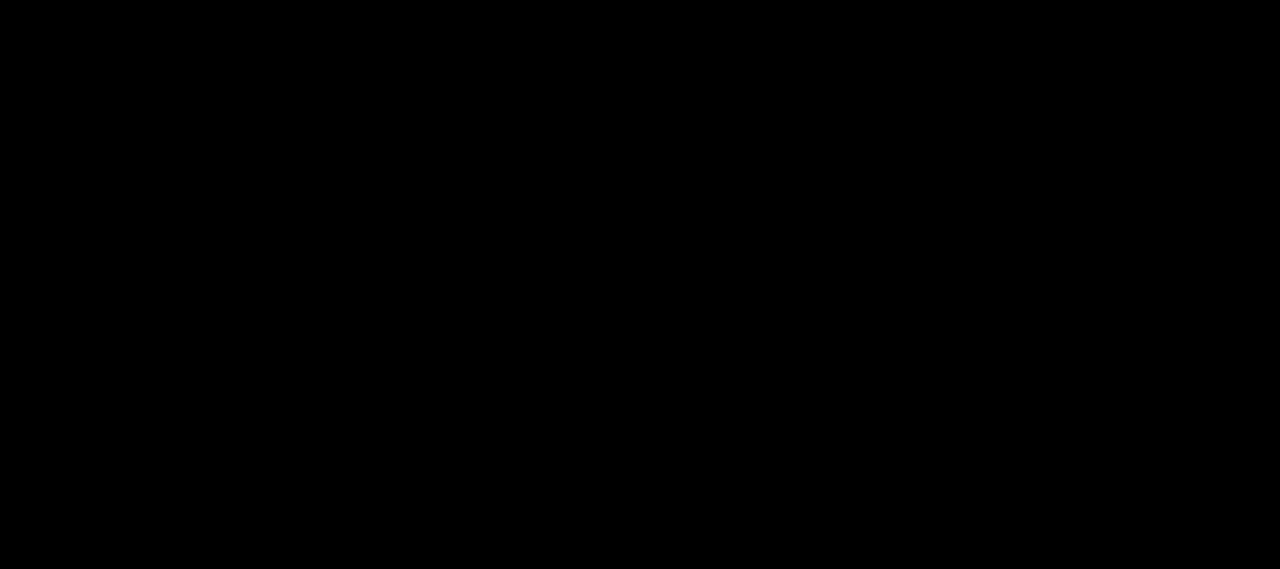
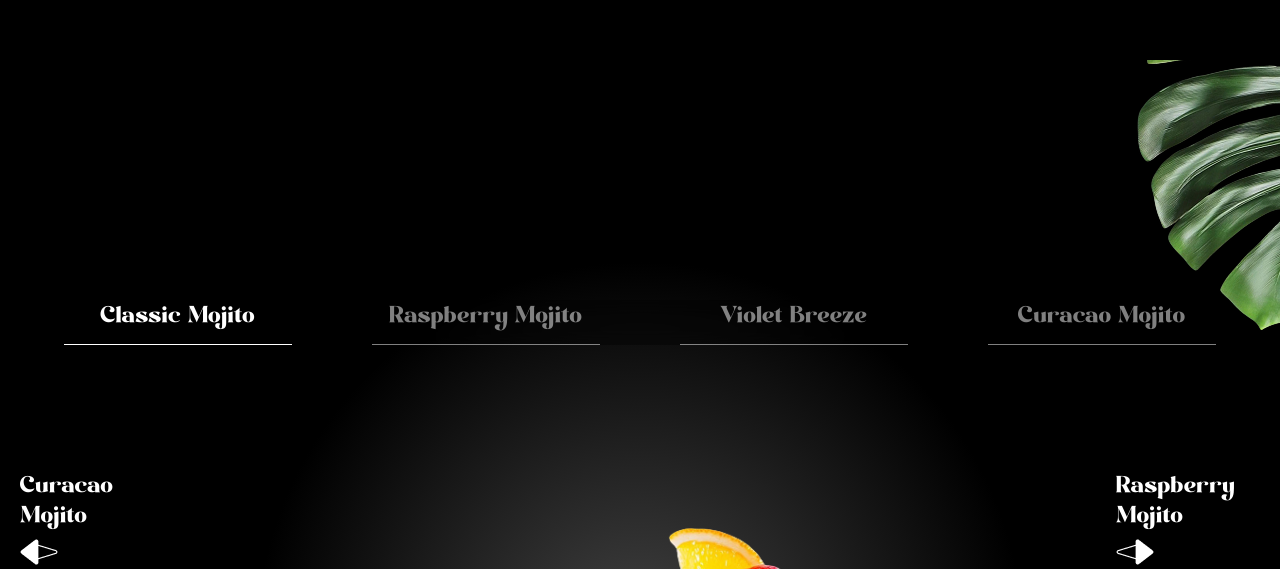
Before and after one commit to 1Buhle/gsap_cocktails, a React (Vite) app: page / in a window 1280 px wide. Shown: the part 5336-5905 px from the top of the page. Before the commit the page ends 4012 px from the top, so only its background shows below. Built offline with nearby package versions, Linux system fonts and the light colour scheme; a web font is replaced by a local one.

Commit message:
Impliment conatct section

```diff
--- a/src/App.jsx
+++ b/src/App.jsx
@@ -6,6 +6,8 @@
 import About from "./components/About.jsx";
 import { Analytics } from "@vercel/analytics/react"
 import Art from "./components/Art.jsx";
+import Menu from "./components/Menu.jsx";
+import Contact from "./components/Contact.jsx";
 
 gsap.registerPlugin(ScrollTrigger, SplitText);
 
@@ -17,6 +19,8 @@
             <Cocktails />
             <About />
             <Art />
+            <Menu />
+            <Contact />
 
         </main>
     )
--- /dev/null
+++ b/src/components/Contact.jsx
@@ -0,0 +1,78 @@
+import {openingHours, socials} from "../../constants/index.js";
+import {SplitText} from "gsap/all";
+import gsap from "gsap";
+import {useGSAP} from "@gsap/react";
+
+const Contact = () => {
+    useGSAP(() =>{
+        const titleSplit = SplitText.create('Contact h2', {type: 'words'});
+
+        const timeline = gsap.timeline({
+            scrollTrigger: {
+                trigger: '#contact',
+                start: 'top center',
+            },
+            ease: 'power1.inOut'
+        })
+
+        timeline
+            .from(titleSplit.words, {
+                opacity: 0, yPercent: 100, stagger: 0.02
+            })
+            .from('#contact h3, #contact p', {
+                opacity: 0, yPercent: 100, stagger: 0.02
+            })
+            .to('#f-right-leaf', {
+                y: '-50', duration: 1, ease: 'power1.inOut'
+            })
+            .to('#f-left-leaf', {
+                y: '-50', duration: 1, ease: 'power1.inOut'
+            }, '<')
+    })
+    return (
+        <footer id="contact">
+            <img src="/images/footer-right-leaf.png" alt="leaf-right" id="f-right-leaf" />
+            <img src="/images/footer-left-leaf.png" alt="leaf-left" id="f-left-leaf" />
+
+            <div className="content">
+                <h2>Where to find us</h2>
+
+                <div>
+                    <h3>Visit Our Bar</h3>
+                    <p>456, Raq Blvd. #404, Los Angeles, CA 90210</p>
+                </div>
+
+                <div>
+                    <h3>Contact Us</h3>
+                    <p>(555) 987-6543</p>
+                    <p>hello@jsmcocktail.com</p>
+                </div>
+                <div>
+                    <h3>Open Every Day</h3>
+                    {openingHours.map((time) =>(
+                        <p key={time.day}>
+                            {time.day} : {time.time}
+                        </p>
+                    ))}
+                </div>
+                <div>
+                    <h3>Socials</h3>
+                    <div className="flex-center gap-5">
+                        {socials.map((social) => (
+                            <a
+                            key={social.name}
+                            href={social.url}
+                            target="_blank"
+                            rel="noopener noreferrer"
+                            aria-label={social.name}
+                            >
+                                <img src={social.icon}  alt="socials"/>
+                            </a>
+                        ))}
+                    </div>
+                </div>
+            </div>
+        </footer>
+    )
+}
+export default Contact
--- /dev/null
+++ b/src/components/Menu.jsx
@@ -0,0 +1,90 @@
+'use client';
+import {sliderLists} from "../../constants/index.js";
+import {useRef, useState} from "react";
+import {useGSAP} from "@gsap/react";
+import gsap from "gsap";
+
+const Menu = () => {
+    const contentRef = useRef();
+    const [currentIndex, setCurrentIndex] = useState(0);
+
+    useGSAP(() => {
+        gsap.fromTo('#title', {opacity: 0}, {opacity: 1, duration: 1});
+        gsap.fromTo('.cocktail img', {opacity: 0, xPercent: -100}, {
+            xPercent: 0, opacity: 1, duration: 1, ease: "power1.inOut"
+        })
+        gsap.fromTo('.details h2', { yPercent: 100, opacity: 0 }, {
+        yPercent: 0, opacity:100, ease: "power1.inOut"
+        })
+        gsap.fromTo('.details p', { yPercent: 100, opacity: 0 }, {
+            yPercent: 0, opacity:100, ease: "power1.inOut"
+        })
+    },[currentIndex]);
+
+    const totalCocktails = sliderLists.length;
+    const goToSlide = (index) => {
+        const newIndex = (index + totalCocktails) % totalCocktails;
+
+        setCurrentIndex(newIndex);
+    }
+
+    const getCocktailAt = (indexOffset) => {
+        return sliderLists[(currentIndex + indexOffset + totalCocktails) % totalCocktails]
+    }
+
+    const currentCocktail =getCocktailAt(0);
+    const prevCocktail =getCocktailAt(-1);
+    const nextCocktail =getCocktailAt(1);
+    return (
+        <section id="menu" aria-labelledby="menu-heading">
+        <img src="/images/slider-left-leaf.png" alt="left-leaf" id="m-left-leaf" />
+            <img src="/images/slider-right-leaf.png" alt="right-leaf" id="m-right-leaf" />
+
+            <h2 id="menu-heading" className="sr-only">
+                Cocktail Menu
+            </h2>
+
+            <nav className="cocktail-tabs" aria-label="Cocktail Navigation">
+                {sliderLists.map((cocktail, index) => {
+                    const isActive = index === currentIndex;
+
+                    return (
+                        <button key={cocktail.id} className={`${isActive ? 'text-white border-white' : 'text-white/50 border-white/50'}`}
+                        onClick={() => goToSlide(index)}>
+                            {cocktail.name}
+                        </button>
+                    )
+                })}
+            </nav>
+
+            <div className="content">
+                <div className="arrows">
+                    <button className="text-left" onClick={() => goToSlide(currentIndex - 1)}>
+                        <span>{prevCocktail.name}</span>
+                        <img src="/images/right-arrow.png" alt="right-arrow" aria-hidden="true" />
+                    </button>
+
+                    <button className="text-left" onClick={() => goToSlide(currentIndex + 1)}>
+                        <span>{nextCocktail.name}</span>
+                        <img src="/images/left-arrow.png" alt="left-arrow" aria-hidden="true" />
+                    </button>
+                </div>
+                <div className="cocktail">
+                    <img src={currentCocktail.image} className="object-contain" alt="current"/>
+                </div>
+
+                <div className="recipe">
+                    <div ref={contentRef} className="info">
+                        <p>Recipe for:</p>
+                        <p id="title">{currentCocktail.name}</p>
+                    </div>
+                    <div className="details">
+                        <h2>{currentCocktail.title}</h2>
+                        <p>{currentCocktail.description}</p>
+                    </div>
+                </div>
+            </div>
+        </section>
+    )
+}
+export default Menu
```
